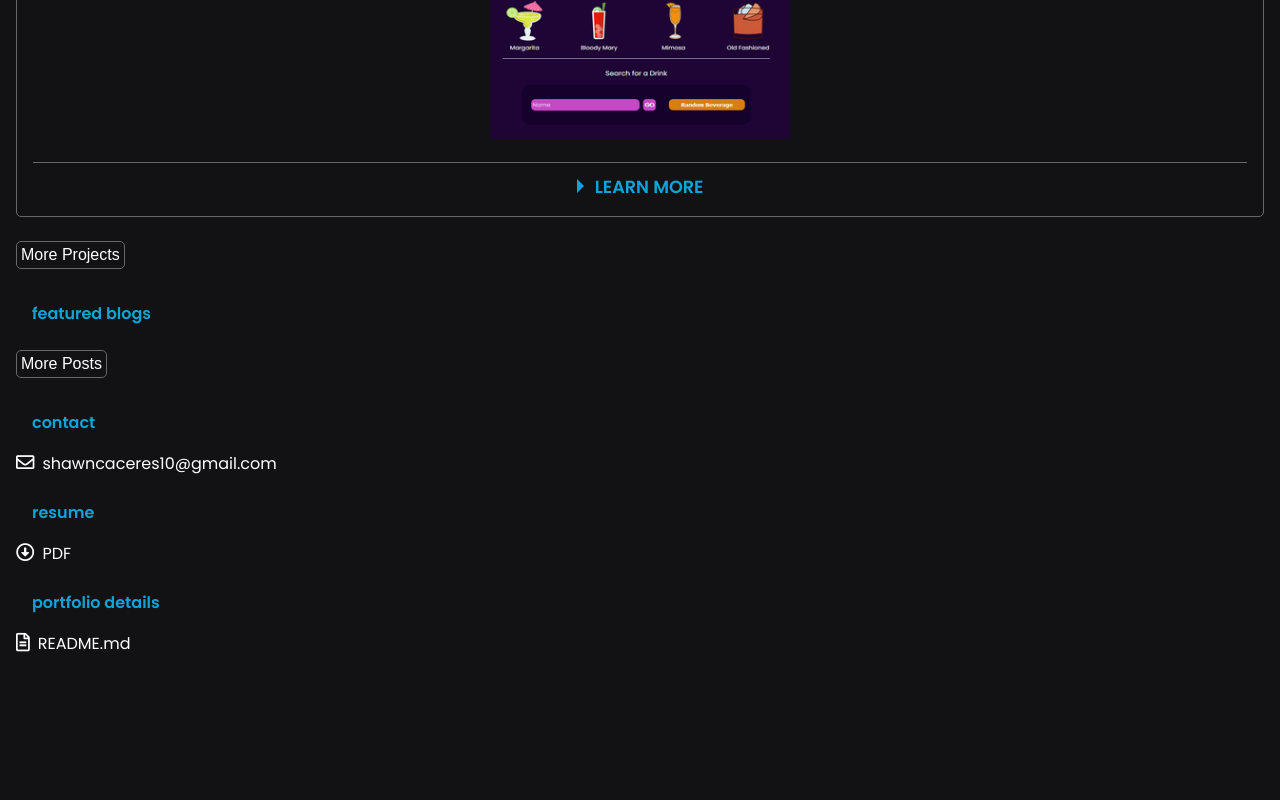
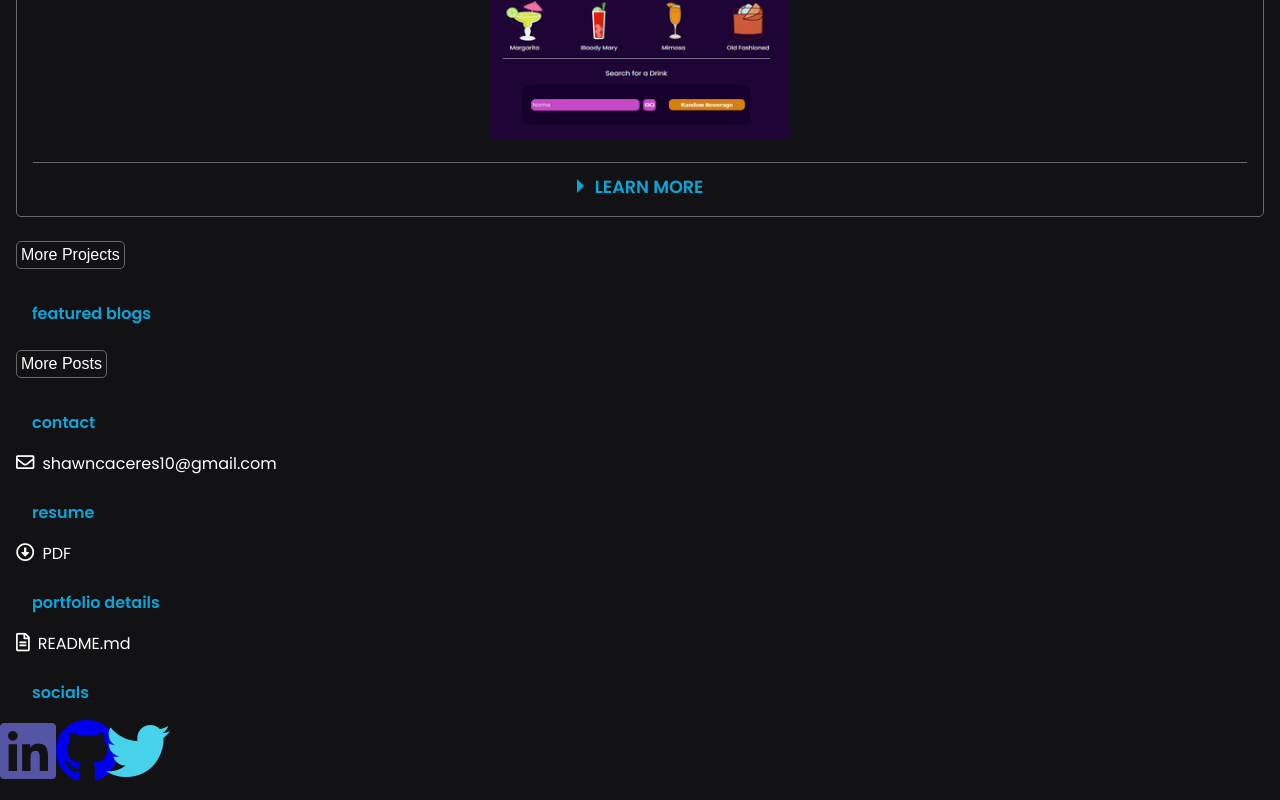
Before and after one commit to shawncace/portfolio, a React (Create React App) app: page / in a window 1280 px wide. Shown: the part 765-1565 px from the top of the page. Before the commit the page ends 1421 px from the top, so only its background shows below. Built offline with nearby package versions, Linux system fonts and the light colour scheme; a web font is replaced by a local one.

Commit message:
socials component

```diff
--- /dev/null
+++ b/src/components/Footer.js
@@ -0,0 +1,5 @@
+const Footer = () => {
+  return (  );
+}
+
+export default Footer;
--- a/src/components/contact/Contact.js
+++ b/src/components/contact/Contact.js
@@ -1,6 +1,7 @@
 import Email from "./Email";
 import Resume from "./Resume";
 import PortfolioDetails from "./PortfolioDetails";
+import Socials from "./Socials";
 
 const Contact = () => {
   return (
@@ -23,6 +24,12 @@ const Contact = () => {
 
       <PortfolioDetails />
 
+      <p className='projects-content-title'>
+           socials
+      </p>
+
+      <Socials />
+
 
     </section>
   );
--- a/src/components/contact/Resume.js
+++ b/src/components/contact/Resume.js
@@ -2,7 +2,9 @@ const Resume = () => {
   return (
     <div className="resume-container">
       <a className='resume-link'
-         href='https://myresume.com'>
+         href='https://github.com/shawncace'
+         rel='noopener noreferrer'
+         target="_blank">
         <i class="far fa-arrow-alt-circle-down"></i>
         PDF
       </a>
--- /dev/null
+++ b/src/components/contact/Socials.js
@@ -0,0 +1,32 @@
+const Socials = () => {
+  return (
+    <>
+      <div className="socials-container">
+        <a href="https://linkedin.com"
+           className='linkedin-logo'>
+          <i class="fab fa-linkedin"></i>
+        </a>
+
+        <a href="https://linkedin.com"
+           className='github-logo'>
+          <i class="fab fa-github"></i>
+        </a>
+
+        <a href="https://linkedin.com"
+           className='twitter-logo'>
+          <i class="fab fa-twitter"></i>
+        </a>
+      </div>
+
+
+
+
+
+
+
+
+    </>
+   );
+}
+
+export default Socials;
--- a/src/index.css
+++ b/src/index.css
@@ -328,3 +328,22 @@ input {
   text-decoration: none;
   color: white;
 }
+
+.socials-container {
+  display: flex;
+  flex-direction: row;
+}
+
+.linkedin-logo {
+  font-size: 4rem;
+  color: rgb(85, 85, 165);
+}
+
+.github-logo {
+  font-size: 4rem;
+}
+
+.twitter-logo {
+  color: rgb(70, 210, 235);
+  font-size: 4rem;
+}
```
